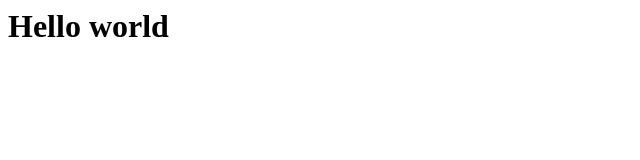
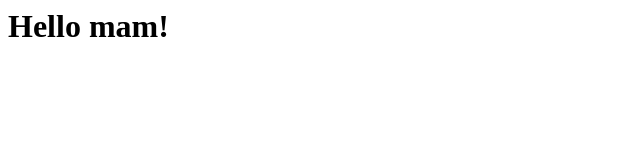
Before and after one commit to X-Vneer/React-GSG-HTML-HW, a plain HTML site: page index.html in a window 1280 px wide. Shown: the full height of the page, 0-640 px from the left. Drawn offline with Linux system fonts and the light colour scheme.

Commit message:
Update index.html

```diff
--- a/index.html
+++ b/index.html
@@ -1,3 +1,3 @@
 <h1>
-Hello world
+Hello mam!
 </h1>
```
